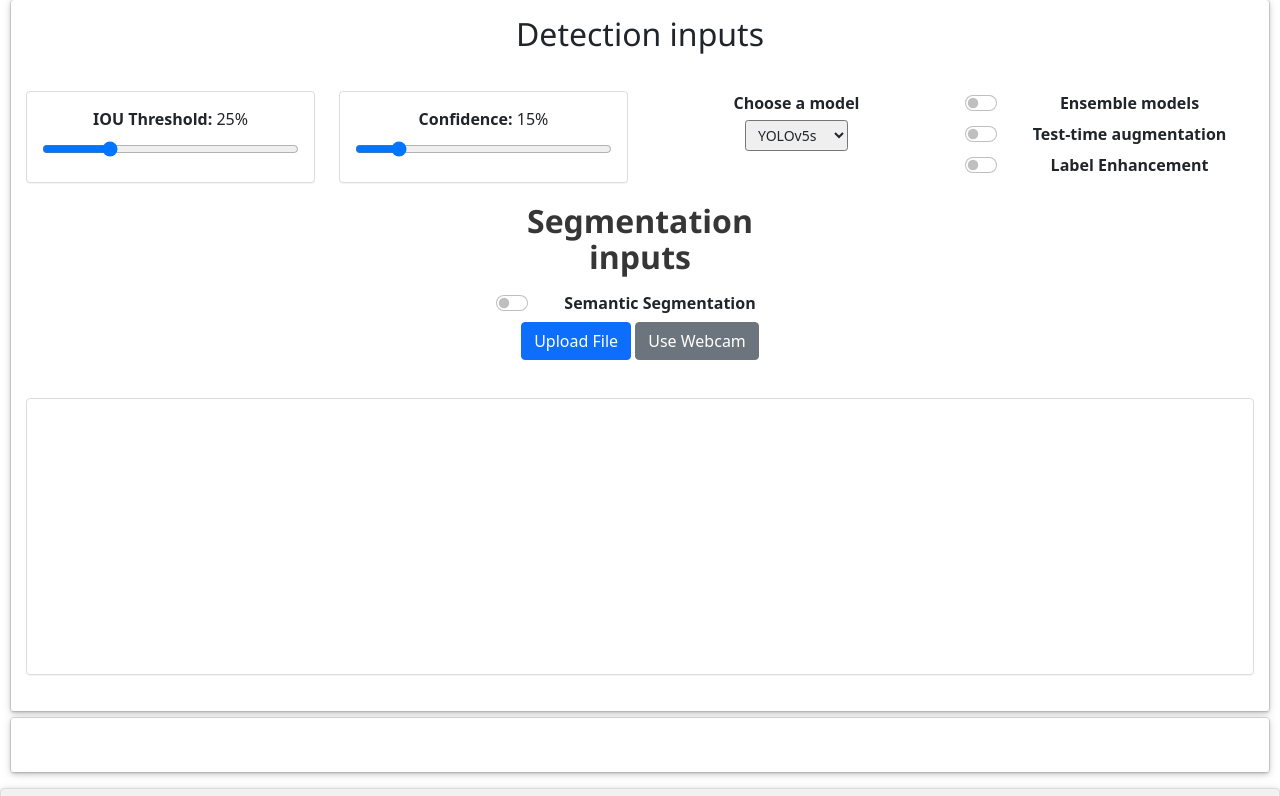
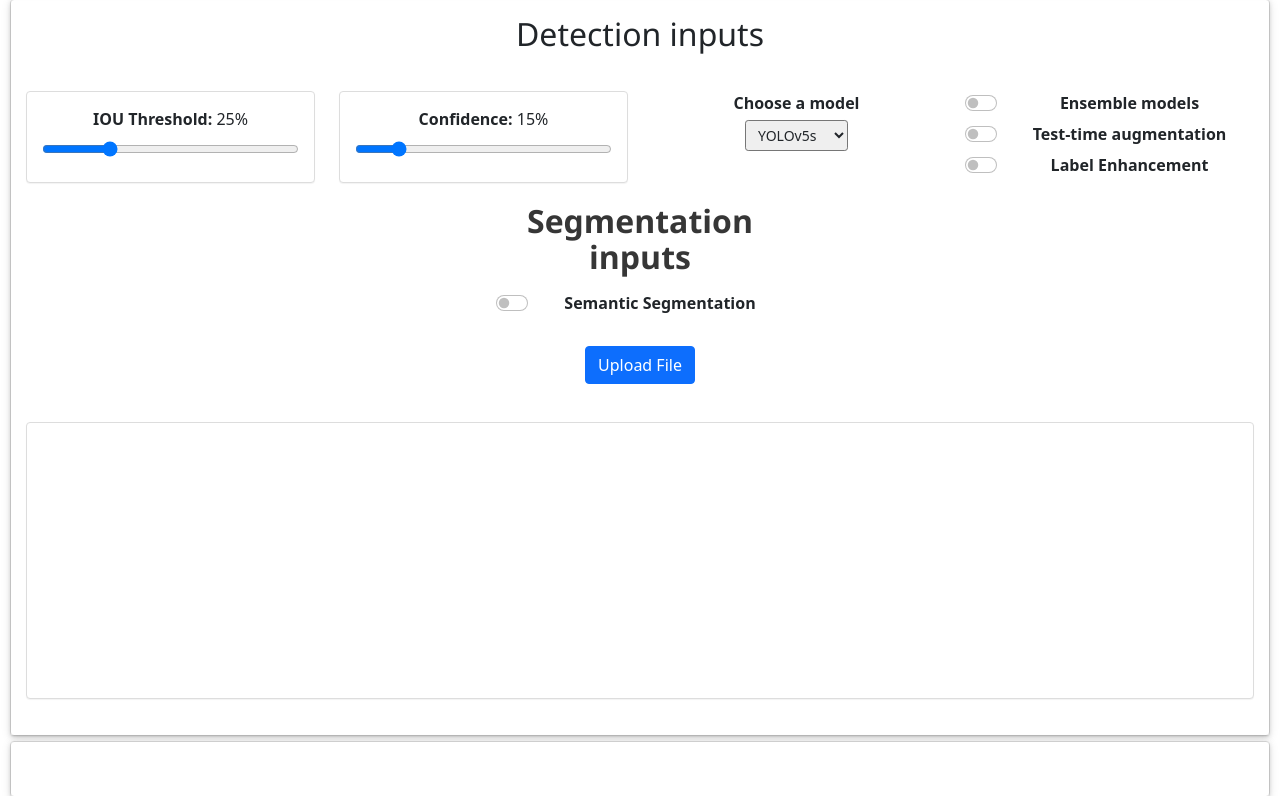
Before and after one commit to lannguyen0910/food-recognition, a Flask app: template templates/detect-upload-file.html in a window 1280 px wide. Shown: the part 70-866 px from the top of the page. Run offline with Flask 2, Linux system fonts and the light colour scheme; the template is opened without the code that fills it, so the values that code supplies are empty; parts of the project's set-up code (start-up, migrations or seed data) failed here and were passed over; some libraries are stand-ins or nearby versions.

Commit message:
update templates

```diff
--- a/templates/detect-input-url.html
+++ b/templates/detect-input-url.html
@@ -99,6 +99,7 @@
                             </div>
 
                         </div>
+                        <br/>
 
                         {% if error_msg %}
                             <div id="alert" class="alert alert-danger alert-dismissible alert-margin" role="alert">
--- a/templates/detect-upload-file.html
+++ b/templates/detect-upload-file.html
@@ -102,6 +102,7 @@
 
               </div>
 
+              <br/>
 
               <div class='no-display'>
                 <input id='file-input'
@@ -112,12 +113,7 @@
               </div>
 
               <button class='btn btn-primary' type='button' onclick='showPicker()'>Upload File</button>
-              <button class="btn btn-secondary" id="webcam-btn" type="button" onclick="runWebcam()">Use Webcam</button>
 
-              <div id="wrapper">
-                <button class="btn btn-danger" type="button" id="capture-img" disabled="disabled">Capture</button>
-                <button class="btn btn-success" type="button" id="download-img" disabled="disabled">Download</button>
-              </div>
 
               <div class='upload-label'>
                 <label id='upload-label'></label>
--- a/templates/detect-webcam-capture.html
+++ b/templates/detect-webcam-capture.html
@@ -100,6 +100,7 @@
                 </div>
 
               </div>
+              <br/>
 
               <input type="file" name="blob-file" id="blob-file" accept="image/*" style="display:none">
 
--- a/templates/input-url.html
+++ b/templates/input-url.html
@@ -99,14 +99,12 @@
                   </div>
                 </div>
               </div>
+              <br/>
 
               <div class="row">
                 <div class="col-lg-6">
                   <div class="panel panel-default margin">
                     <div class="panel-body">
-                      <div class="header-setting">
-                          <b style="font-size:medium;">Detect Image and Video</b>
-                      </div>
                       <p style="margin-top: 5px; margin-bottom: 0px;">Select From URL</p>
                       <div>
                           <input type=url class="form-control" id="url" name="url_link" onchange="trackURL(this.value)" placeholder="http://">
--- a/templates/upload-file.html
+++ b/templates/upload-file.html
@@ -116,11 +116,6 @@
 
               <button class='btn btn-primary' type='button' onclick='showPicker()'>Upload File</button>
 
-              <div id="wrapper">
-                <button class="btn btn-danger" type="button" id="capture-img" disabled="disabled">Capture</button>
-                <button class="btn btn-success" type="button" id="download-img" disabled="disabled">Download</button>
-              </div>
-
 
               <div class='upload-label'>
                 <label id='upload-label'></label>
--- a/templates/webcam-capture.html
+++ b/templates/webcam-capture.html
@@ -100,11 +100,11 @@
                 </div>
 
               </div>
+              <br/>
 
               <input type="file" name="blob-file" id="blob-file" accept="image/*" style="display:none">
 
               <button class="btn btn-secondary" id="webcam-btn" type="button" onclick="runWebcam()">Use Webcam</button>
-
 
               <div id="wrapper">
                 <button class="btn btn-danger" type="button" id="capture-img" disabled="disabled">Capture</button>
```
